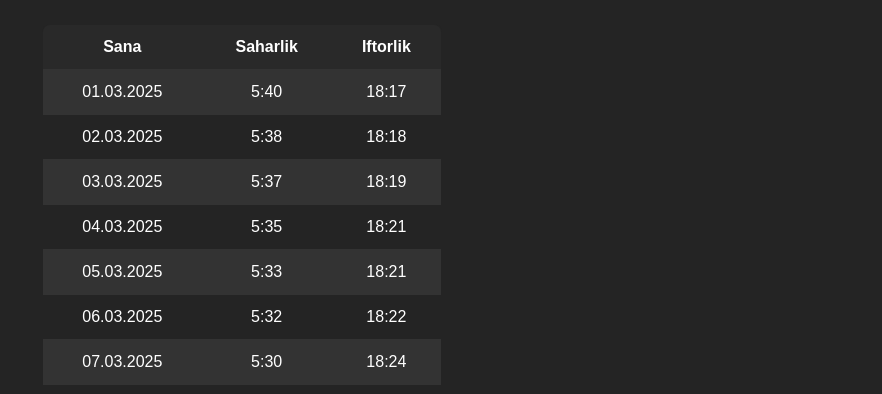
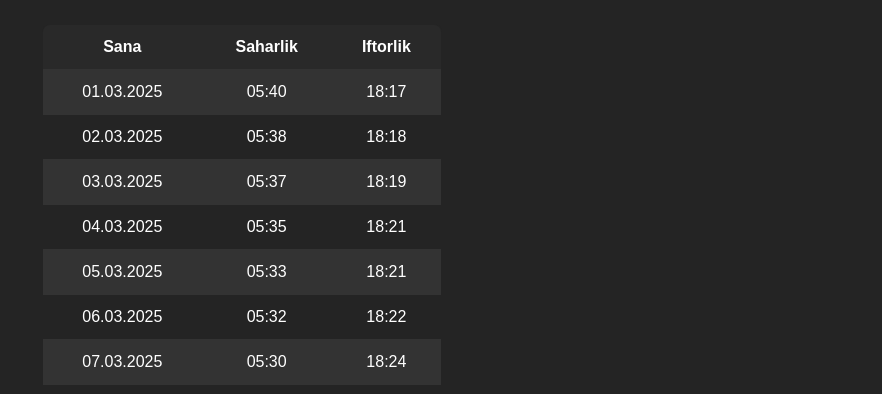
Before and after one commit to JsDevUz/ramazon_taqvim, a React (Vite) app: page / in a window 1280 px wide. Shown: the part 406-800 px from the top of the page, without its empty margins (398-1280 px from the left). Built offline with nearby package versions, Linux system fonts and the light colour scheme.

Commit message:
add table region

```diff
--- a/src/App.jsx
+++ b/src/App.jsx
@@ -533,7 +533,11 @@ const CountdownPiP = () => {
               maxHeight: "100vh",
             }}
           > */}
-          <RamadanTimetable TIMES={TIMES} />
+          <RamadanTimetable
+            TIMES={TIMES}
+            selectedRegion={region}
+            differRegionTime={differRegionTime}
+          />
           {/* </div> */}
         </div>
       ) : (
--- a/src/ramadantable.jsx
+++ b/src/ramadantable.jsx
@@ -26,7 +26,17 @@ const trHoverStyle = {
   backgroundColor: "#333",
 };
 
-const RamadanTimetable = ({ TIMES }) => {
+const RamadanTimetable = ({ TIMES, differRegionTime, selectedRegion }) => {
+  const adjustTime = (time, region) => {
+    const [hours, minutes] = time.split(":").map(Number);
+    const diff = differRegionTime[region] || 0; // Default to 0 if region not found
+    const totalMinutes = hours * 60 + minutes + diff;
+    const adjustedHours = Math.floor(totalMinutes / 60);
+    const adjustedMinutes = totalMinutes % 60;
+    return `${String(adjustedHours).padStart(2, "0")}:${String(
+      adjustedMinutes
+    ).padStart(2, "0")}`;
+  };
   return (
     <div
       style={{
@@ -51,7 +61,8 @@ const RamadanTimetable = ({ TIMES }) => {
         <tbody>
           {TIMES.map((entry, index) => {
             const date = Object.keys(entry)[0];
-            const [saharlik, iftar] = entry[date];
+            const saharlik = adjustTime(entry[date][0], selectedRegion);
+            const iftar = adjustTime(entry[date][1], selectedRegion);
             return (
               <tr key={index} style={index % 2 === 0 ? trHoverStyle : {}}>
                 <td style={thTdStyle}>{date}</td>
```
